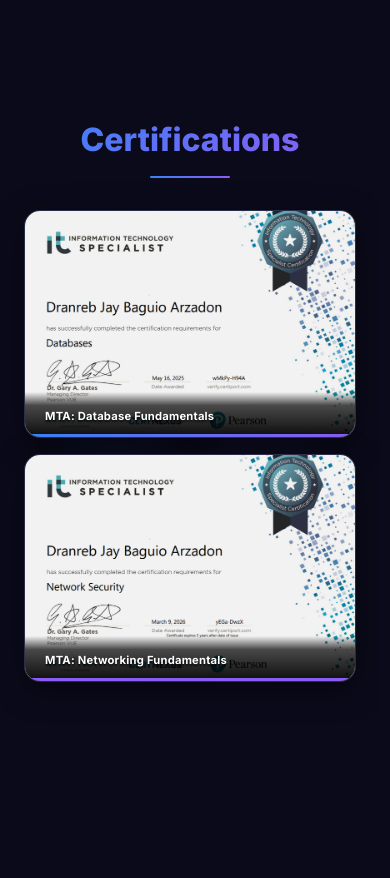
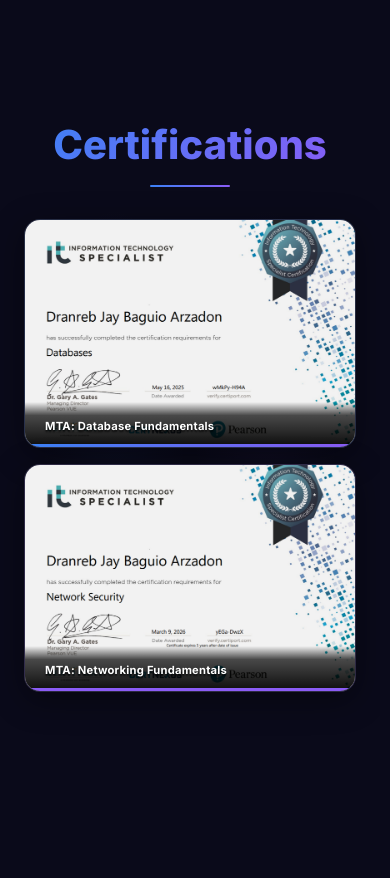
Before and after one commit to drnrbj/portfolio, a Next.js app: page / in a window 390 px wide. Shown: the part 6220-7098 px from the top of the page. Built offline with nearby package versions, Linux system fonts and the light colour scheme.

Commit message:
made changes to mobile view

```diff
--- a/components/Certifications.jsx
+++ b/components/Certifications.jsx
@@ -243,7 +243,7 @@ export default function Certifications() {
             transition: 'opacity 0.6s ease-out, transform 0.6s ease-out',
           }}
         >
-          <h2 className="glow-text" style={{ fontSize: 'clamp(2rem, 8vw, 80px)', fontWeight: 800, margin: 0, lineHeight: 1.2 }}>
+          <h2 className="glow-text" style={{ fontSize: 'clamp(2.5rem, 8vw, 80px)', fontWeight: 800, margin: 0, lineHeight: 1.2 }}>
             Certifications
           </h2>
           <div style={{ width: 'clamp(80px, 15vw, 120px)', height: 2, background: 'linear-gradient(90deg, #3B82F6, #8B5CF6)', margin: '16px auto 0', borderRadius: 2 }} />
```
